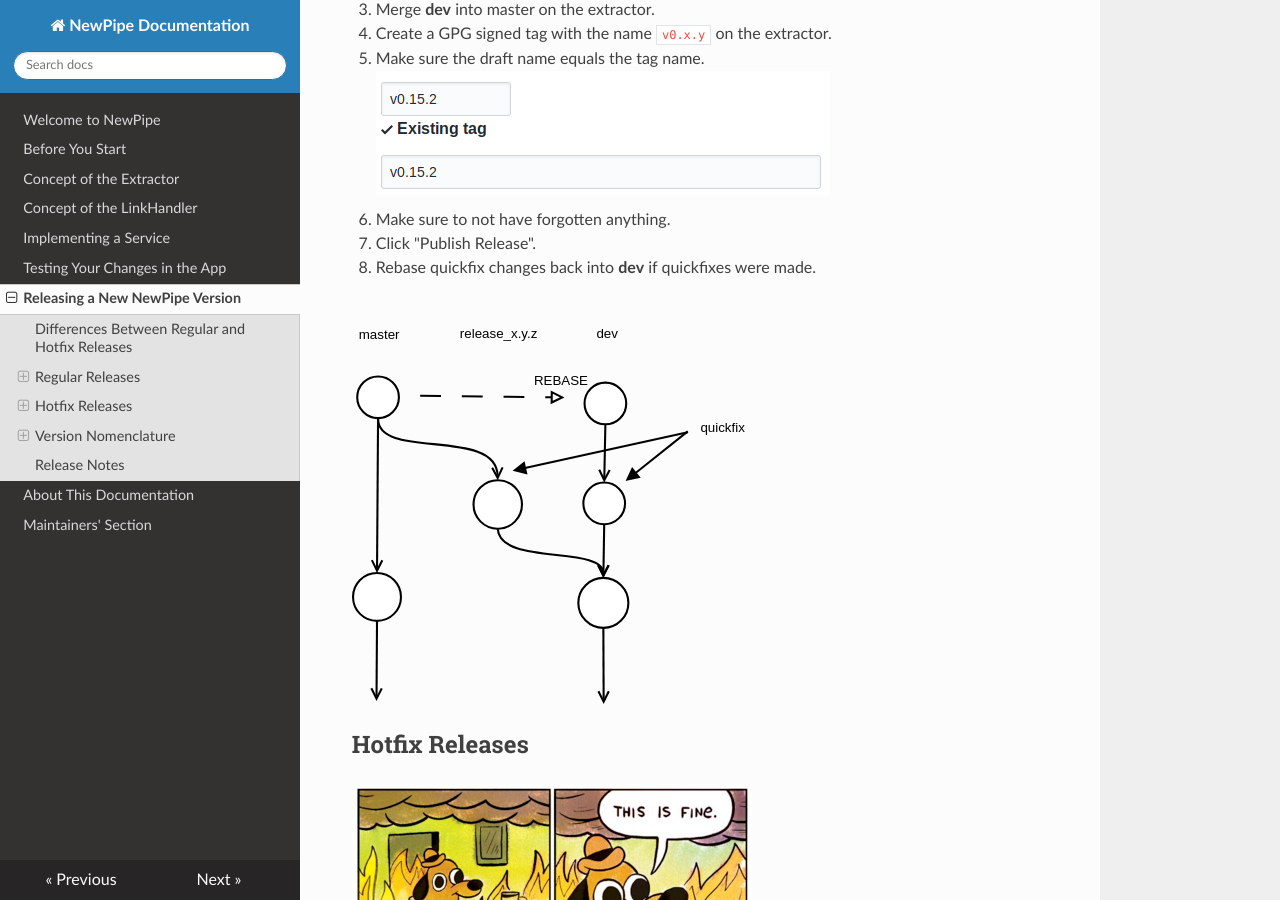
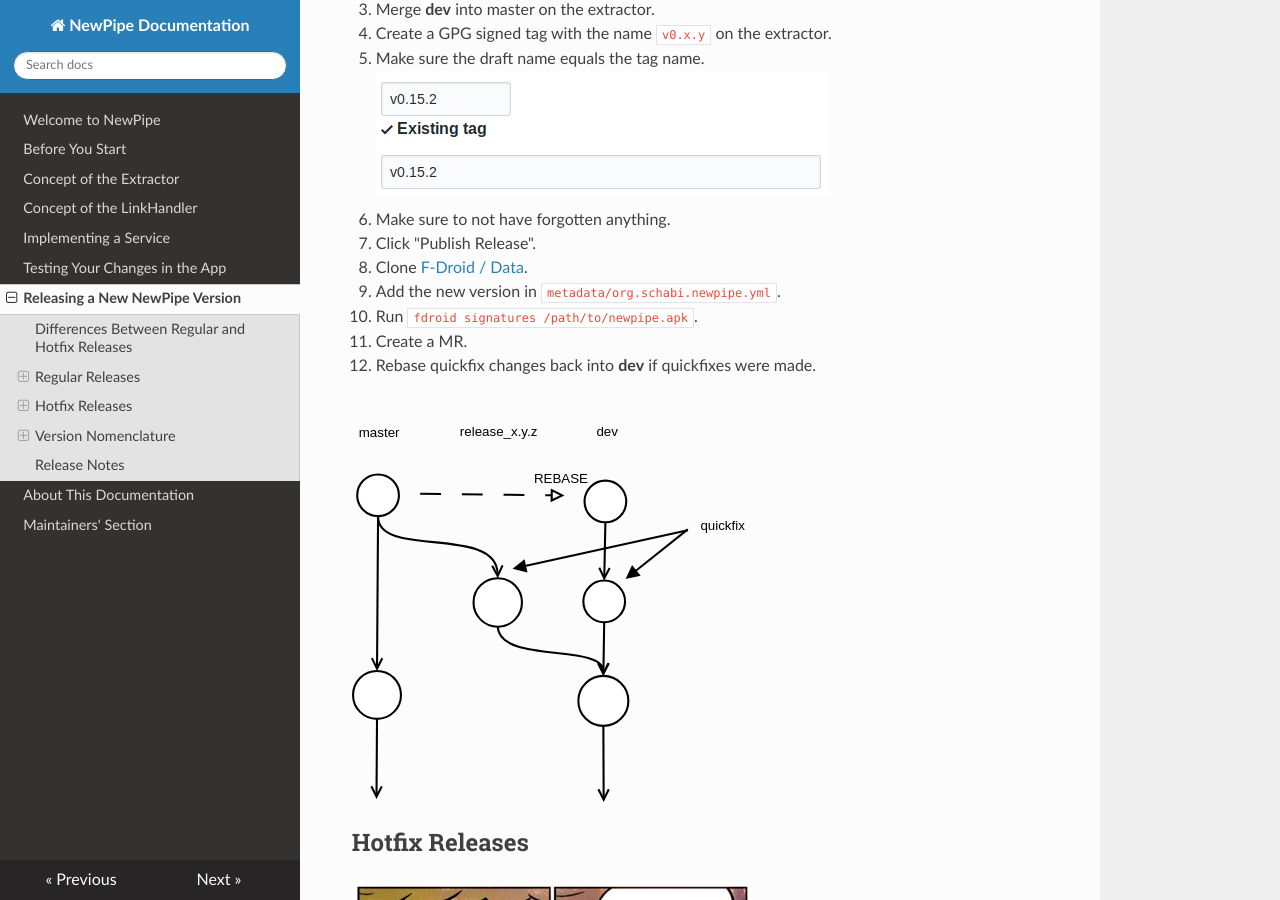
Before and after one commit to TeamNewPipe/documentation, an MkDocs documentation site: the page built from docs/05_releasing.md, in a window 1280 px wide and 900 px high, scrolled down 3820 px. Built offline with MkDocs 1.6.1, drawn with Linux system fonts in a browser that asks for light colours; nearby versions of some CDN libraries; library files that are not in the unit come from our copies; some of the changed text lies outside the part shown.

Commit message:
Add information about releasing on F-Droid

```diff
--- a/docs/05_releasing.md
+++ b/docs/05_releasing.md
@@ -89,9 +89,13 @@ this is what you should do when releasing:
 3. Merge __dev__ into master on the extractor.
 4. Create a GPG signed tag with the name `v0.x.y` on the extractor.
 5. Make sure the draft name equals the tag name. ![draft_name](img/draft_name.png)
- 6. Make sure to not have forgotten anything.
+6. Make sure to not have forgotten anything.
 7. Click "Publish Release".
-8. Rebase quickfix changes back into __dev__ if quickfixes were made.
+8. Clone [F-Droid / Data](https://gitlab.com/fdroid/fdroiddata).
+9. Add the new version in `metadata/org.schabi.newpipe.yml`.
+10. Run `fdroid signatures /path/to/newpipe.apk`.
+11. Create a MR.
+12. Rebase quickfix changes back into __dev__ if quickfixes were made.
 
 ![rebase_back](img/rebase_back_release.svg)
 
@@ -130,7 +134,11 @@ Here's what you do when releasing a hotfix:
 6. Copy the [release note](#release-notes) into the fastlane directory of releases.
 7. Increment the __small minor__ version number and the `versionCode`.
 8. Click "Publish Release".
-9. Rebase the hotfix back into __dev__ branch.
+9. Clone [F-Droid / Data](https://gitlab.com/fdroid/fdroiddata).
+10. Add the new version in `metadata/org.schabi.newpipe.yml`.
+11. Run `fdroid signatures /path/to/newpipe.apk`.
+12. Create a MR.
+13. Rebase the hotfix back into __dev__ branch.
 
 ![rebase_back_hotfix](img/rebase_back_hotfix.svg)
 
```
